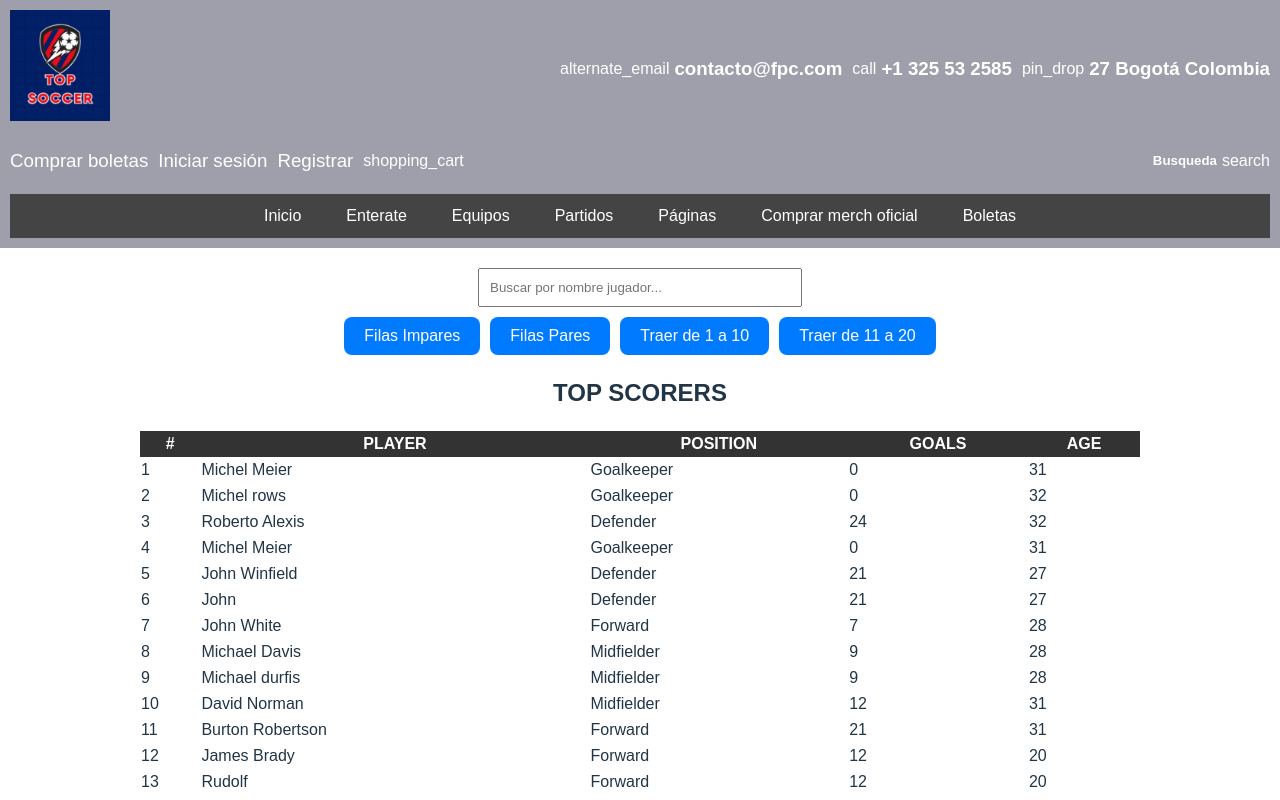
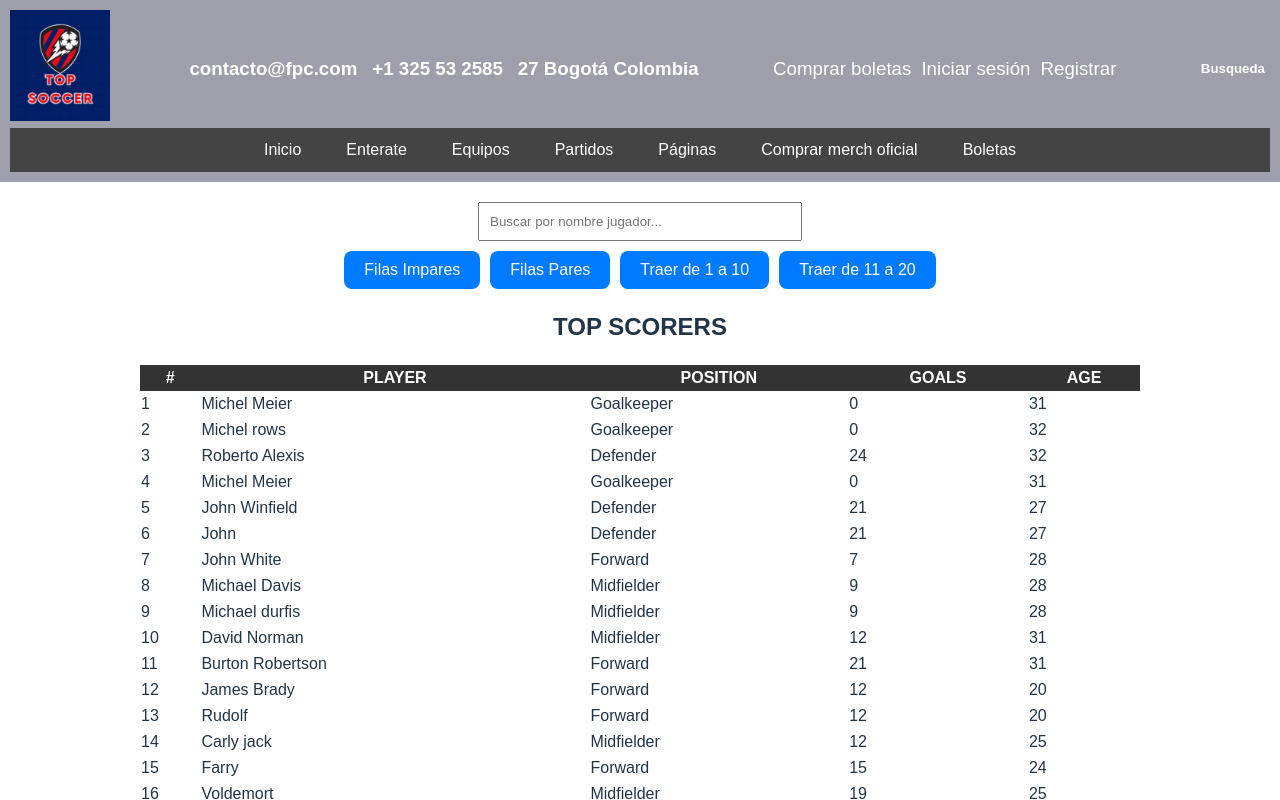
Before and after one commit to LauraCamilaHG/proyecto_futbol, a React (Vite) app: page / in a window 1280 px wide. Shown: the top 800 px of the page. Built offline with nearby package versions, Linux system fonts and the light colour scheme.

Commit message:
Modificacion parte superior pagina web

```diff
--- a/src/App.jsx
+++ b/src/App.jsx
@@ -66,15 +66,15 @@ function App() {
 
         <div className="app__contact">
           <div className="app__contact-item">
-            <span className="material-symbols-outlined">alternate_email</span>
+            <span className="material-symbols-outlined"></span>
             <h3>contacto@fpc.com</h3>
           </div>
           <div className="app__contact-item">
-            <span className="material-symbols-outlined">call</span>
+            <span className="material-symbols-outlined"></span>
             <h3>+1 325 53 2585</h3>
           </div>
           <div className="app__contact-item">
-            <span className="material-symbols-outlined">pin_drop</span>
+            <span className="material-symbols-outlined"></span>
             <h3>27 Bogotá Colombia</h3>
           </div>
         </div>
@@ -83,12 +83,12 @@ function App() {
           <h3><a href="#">Comprar boletas</a></h3>
           <h3><a href="#">Iniciar sesión</a></h3>
           <h3><a href="#">Registrar</a></h3>
-          <span className="material-symbols-outlined">shopping_cart</span>
+          <span className="material-symbols-outlined"></span>
         </div>
 
         <div className="app__search">
           <h5>Busqueda</h5>
-          <span className="material-symbols-outlined">search</span>
+          <span className="material-symbols-outlined"></span>
         </div>
 
         <nav className="app__menu">
```
